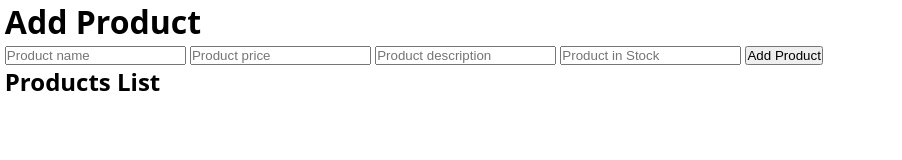
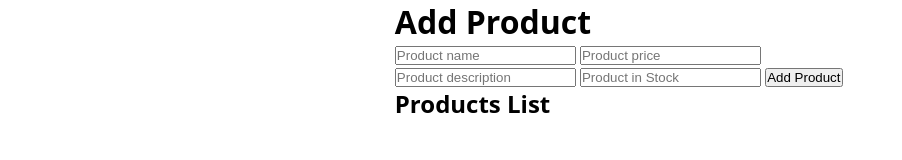
Before and after one commit to Espadv69/InventoryManager, a plain HTML site: page frontend/index.html in a window 1280 px wide. Shown: the whole page, without its empty margins (0-902 px from the left). Drawn offline with Linux system fonts and the light colour scheme; no server answers.

Commit message:
Enhance layout by centering content and setting max width for better readability

```diff
--- a/frontend/style.css
+++ b/frontend/style.css
@@ -7,7 +7,11 @@
 }
 
 body {
+  margin: 0 auto;
   padding: 0rem .3rem;
+  width: 100%;
+  max-width: 500px;
+
   font-family:
     system-ui,
     -apple-system,
```
